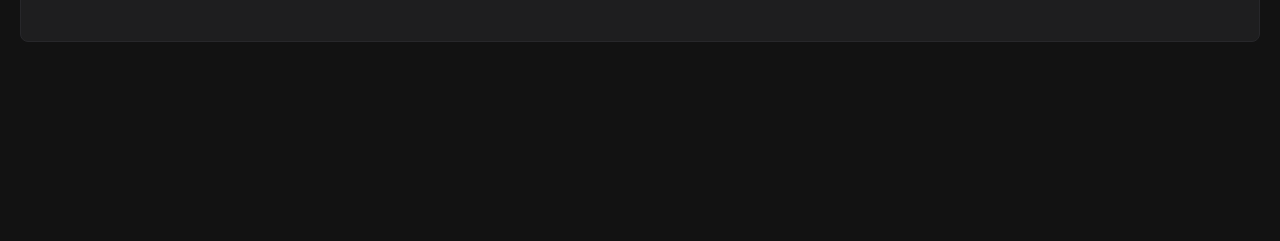
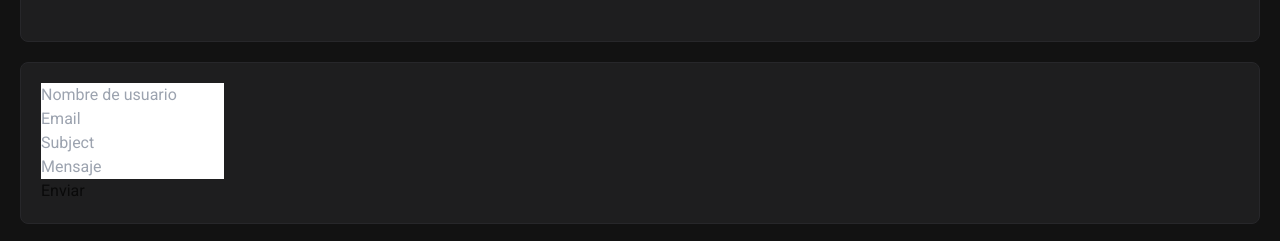
Before and after one commit to macnemoto/my-portfolio-mjp, a React (Vite) app: page / in a window 1280 px wide. Shown: the part 3344-3585 px from the top of the page. Before the commit the page ends 3406 px from the top, so only its background shows below. Built offline with nearby package versions, Linux system fonts and the light colour scheme.

Commit message:
Creating the form with Zod + React Hook Form

```diff
--- a/package.json
+++ b/package.json
@@ -10,10 +10,13 @@
     "preview": "vite preview"
   },
   "dependencies": {
+    "@hookform/resolvers": "^5.2.2",
     "lucide-react": "^1.8.0",
     "react": "^19.2.4",
     "react-dom": "^19.2.4",
-    "react-icons": "^5.6.0"
+    "react-hook-form": "^7.74.0",
+    "react-icons": "^5.6.0",
+    "zod": "^4.3.6"
   },
   "devDependencies": {
     "@babel/core": "^7.29.0",
--- a/src/App.tsx
+++ b/src/App.tsx
@@ -3,6 +3,7 @@ import ProfileCard from './features/profile/ProfileCard'
 import AboutCard from './features/about/AboutCard'
 import ResumeCard from './features/resume/ResumeCard'
 import PortfolioCard from './features/portfolio/PortfolioCard'
+import FormCard from './features/form/FormCard'
 
 function App() {
 
@@ -14,6 +15,7 @@ function App() {
       <AboutCard />
       <ResumeCard/>
       <PortfolioCard/>
+      <FormCard/>
     </>
   )
 }
--- /dev/null
+++ b/src/features/form/FormCard.tsx
@@ -0,0 +1,42 @@
+import { useForm } from "react-hook-form"
+import { zodResolver } from "@hookform/resolvers/zod";
+import { contactSchema, type ContactFormData } from "../../types/form.schema";
+
+function FormCard() {
+    const { register, handleSubmit, reset, formState: { errors } } = useForm<ContactFormData>({
+        resolver: zodResolver(contactSchema),
+        mode: "onBlur"
+    })
+
+    const handleSubmitForm = async (data: ContactFormData) => {
+        console.log("Data lista para enviar", data)
+        await new Promise(res => setTimeout(res, 2000))
+        alert("Mensaje Enviado con Exito")
+        reset()
+    }
+
+    return (
+        <section className="bg-primary-color p-5 border border-zinc-800 rounded-lg text-neutral-950">
+            <form onSubmit={handleSubmit(handleSubmitForm)}>
+                <div>
+                    <input {...register("fullName")} placeholder="Nombre de usuario" />
+                    {errors.fullName && <span>{errors.fullName.message}</span>}
+                </div>
+                <div>
+                    <input {...register("email")} placeholder="Email" />
+                    {errors.email && <span>{errors.email.message}</span>}
+                </div>
+                <div>
+                    <input {...register("subject")} placeholder="Subject" />
+                    {errors.subject && <span>{errors.subject.message}</span>}
+                </div>
+                <div>
+                    <input {...register("message")} placeholder="Mensaje" />
+                    {errors.message && <span>{errors.message.message}</span>}
+                </div>
+                <button type="submit">Enviar</button>
+            </form>
+        </section>);
+}
+
+export default FormCard;
--- a/src/features/portfolio/PortfolioCard.tsx
+++ b/src/features/portfolio/PortfolioCard.tsx
@@ -4,7 +4,7 @@ import { projects } from "../../data/portfolio.json";
 
 function PortfolioCard() {
     return (
-        <section className="bg-primary-color p-5 border border-zinc-800 rounded-lg">
+        <section className="bg-primary-color p-5 border border-zinc-800 rounded-lg mb-5">
             <PortfolioCardItem projects={projects}/>
         </section>);
 }
--- /dev/null
+++ b/src/types/form.schema.ts
@@ -0,0 +1,13 @@
+import { z } from "zod"
+
+export const contactSchema = z.object({
+    fullName: z.string().min(2, "El nombre debe tener al menos 2 caracteres.").max(100, "El nombre es demasiado largo"),
+    email: z.email({
+        message: "Por favor ingrese un correo electrónico válido",
+    }),
+    subject: z.string().min(3, "El asunto debe tener al menos 3 caracteres.").max(150, "El asunto es demasiado largo"),
+    message: z.string().min(10, "El mensaje debe tener al menos 10 caracteres.").max(2000, "El mensaje es demasiado largo"),
+
+})
+
+export type ContactFormData = z.infer<typeof contactSchema>
```
Also changed, not shown: 1 other file (tests, documents, lock files or other folders).
